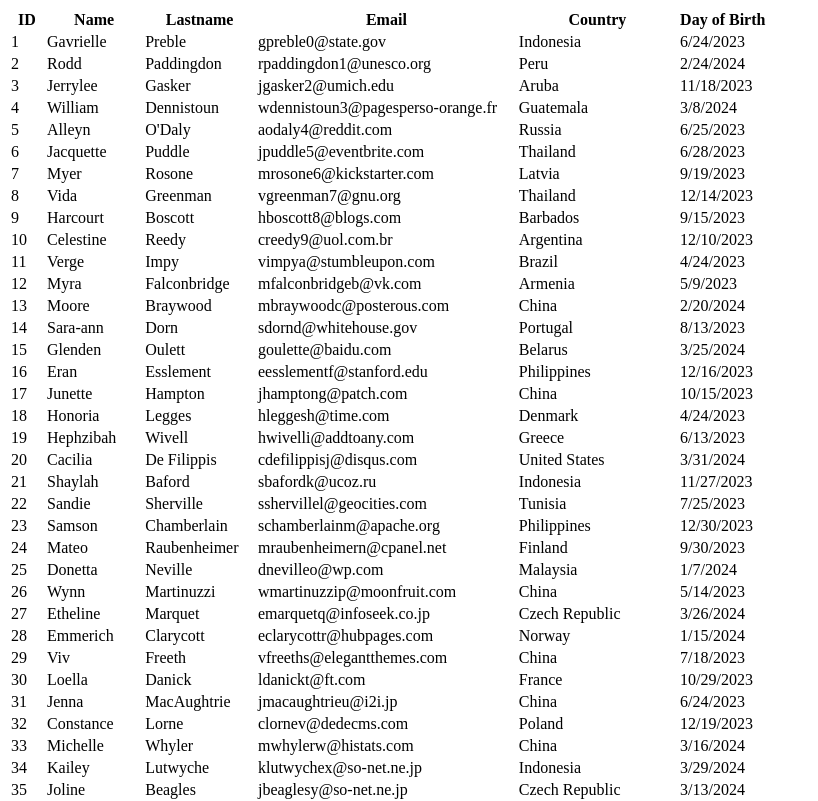
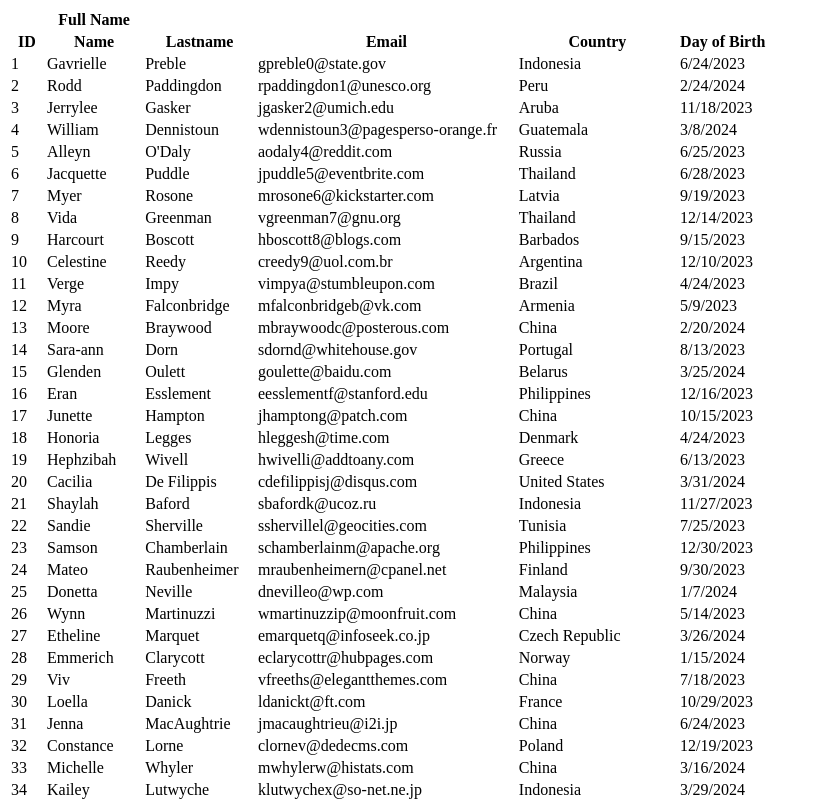
Before and after one commit to podestal/tanstack-query-table, a React (Vite) app: page / in a window 1280 px wide. Shown: the top 801 px of the page, without its empty margins (0-818 px from the left). Built offline with nearby package versions, Linux system fonts and the light colour scheme.

Commit message:
adding sorting

```diff
--- a/src/components/SimpleTable.jsx
+++ b/src/components/SimpleTable.jsx
@@ -1,13 +1,18 @@
-import { useReactTable, getCoreRowModel, flexRender } from '@tanstack/react-table'
+import { useReactTable, getCoreRowModel, flexRender, getSortedRowModel } from '@tanstack/react-table'
 import data from '../data/MOCK_DATA.json'
+import { useState } from 'react'
 
 const SimpleTable = () => {
 
     const columns = [
         {
             header: 'ID',
-            accessorKey: 'id'
+            accessorKey: 'id',
+            footer: 'myId'
         },
+        {
+            header: 'Full Name',
+            columns: [
                 {
                     header: 'Name',
                     accessorKey: 'name'
@@ -16,6 +21,12 @@ const SimpleTable = () => {
                     header: 'Lastname',
                     accessorKey: 'lastname'
                 },
+            ]
+        },
+        // {
+        //     header: 'Full name',
+        //     accessorFn: row => `${row.name} ${row.lastname}`
+        // },
         {
             header: 'Email',
             accessorKey: 'email'
@@ -30,10 +41,17 @@ const SimpleTable = () => {
         },
     ]
 
+    const [sorting, setSorting] = useState([])
+
     const table = useReactTable({
         data,
         columns,
-        getCoreRowModel: getCoreRowModel()
+        getCoreRowModel: getCoreRowModel(),
+        getSortedRowModel: getSortedRowModel(),
+        state: {
+            sorting
+        },
+        onSortingChange: setSorting
     })
 
   return (
@@ -45,8 +63,11 @@ const SimpleTable = () => {
                         <tr key={headerGroup.id}>
                             {
                                 headerGroup.headers.map( header => (
-                                    <th key={header.id}>
-                                        {header.column.columnDef.header}
+                                    <th
+                                        key={header.id}
+                                        onClick={header.column.getToggleSortingHandler()}
+                                    >
+                                        {header.placeholderId ? null : header.column.columnDef.header}
                                     </th>
                                 ))
                             }
@@ -69,6 +90,11 @@ const SimpleTable = () => {
                     ))
                 }
             </tbody>
+            <tfoot>
+                {
+                    table.getFooterGroups
+                }
+            </tfoot>
         </table>
     </div>
   )
```
Lines whose indentation alone changed are shown as unchanged.
